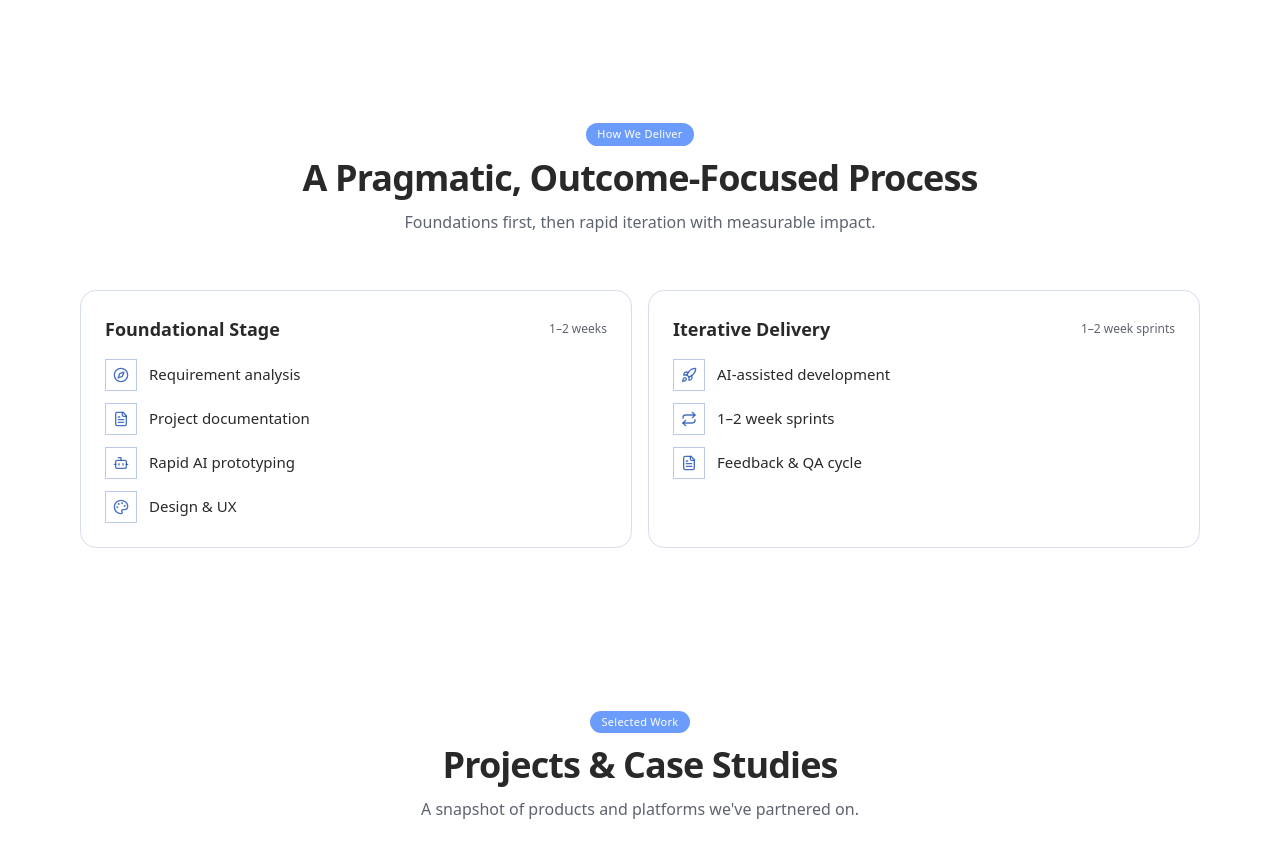
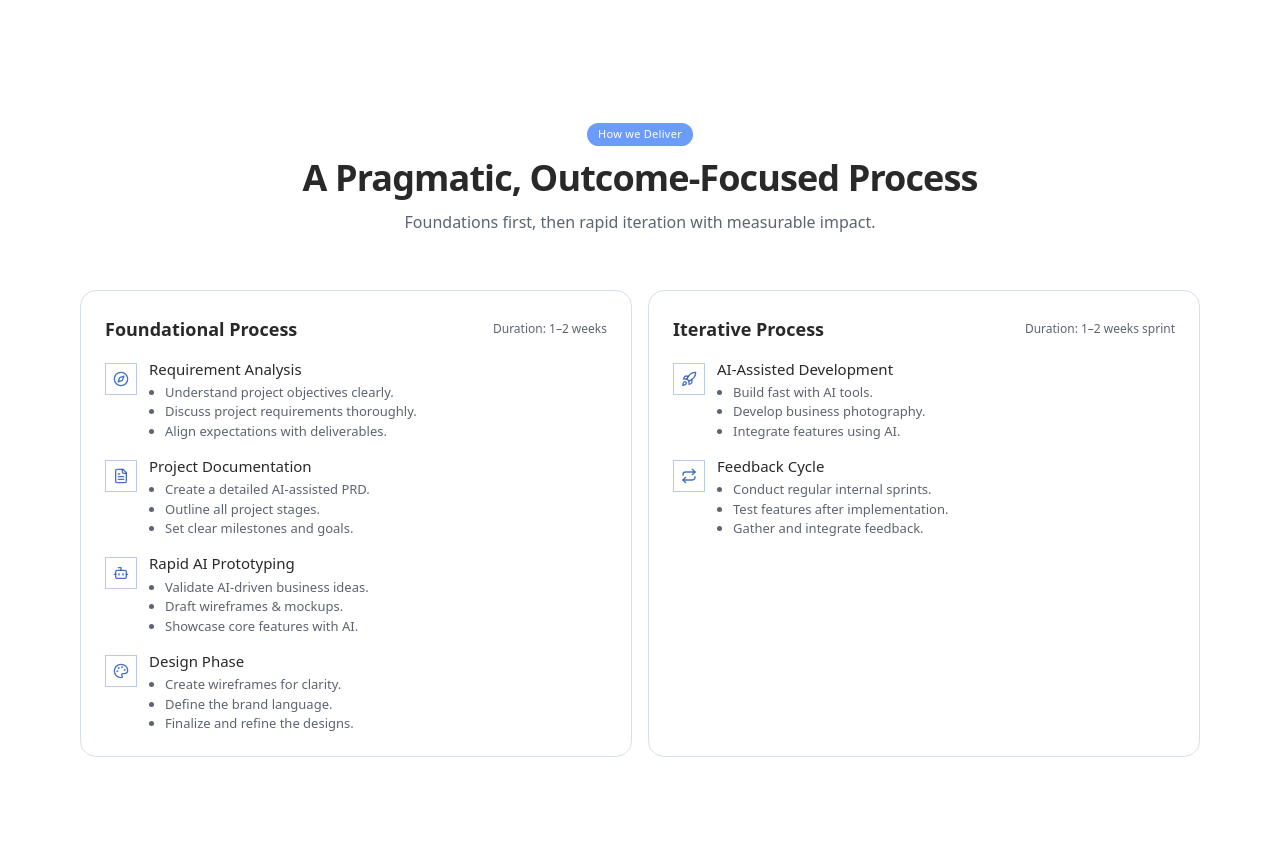
Before and after one commit to rishabhmehta/techpix-website, a Next.js app: page / in a window 1280 px wide. Shown: the part 1620-2487 px from the top of the page. Built offline with nearby package versions, Linux system fonts and the light colour scheme.

Commit message:
refactor: enhance ProcessSection structure with detailed steps and improved semantics

```diff
--- a/components/sections/process.tsx
+++ b/components/sections/process.tsx
@@ -1,17 +1,70 @@
 import { Badge } from '@/components/ui/badge';
 import { Compass, FileText, Bot, Palette, Repeat, Rocket } from 'lucide-react';
 
-const FOUNDATION = [
-  { icon: Compass, label: 'Requirement analysis' },
-  { icon: FileText, label: 'Project documentation' },
-  { icon: Bot, label: 'Rapid AI prototyping' },
-  { icon: Palette, label: 'Design & UX' },
+type Step = {
+  icon: React.ComponentType<{ className?: string }>;
+  title: string;
+  points: string[];
+};
+
+const FOUNDATION: Step[] = [
+  {
+    icon: Compass,
+    title: 'Requirement Analysis',
+    points: [
+      'Understand project objectives clearly.',
+      'Discuss project requirements thoroughly.',
+      'Align expectations with deliverables.',
+    ],
+  },
+  {
+    icon: FileText,
+    title: 'Project Documentation',
+    points: [
+      'Create a detailed AI-assisted PRD.',
+      'Outline all project stages.',
+      'Set clear milestones and goals.',
+    ],
+  },
+  {
+    icon: Bot,
+    title: 'Rapid AI Prototyping',
+    points: [
+      'Validate AI-driven business ideas.',
+      'Draft wireframes & mockups.',
+      'Showcase core features with AI.',
+    ],
+  },
+  {
+    icon: Palette,
+    title: 'Design Phase',
+    points: [
+      'Create wireframes for clarity.',
+      'Define the brand language.',
+      'Finalize and refine the designs.',
+    ],
+  },
 ];
 
-const ITERATION = [
-  { icon: Rocket, label: 'AI‑assisted development' },
-  { icon: Repeat, label: '1–2 week sprints' },
-  { icon: FileText, label: 'Feedback & QA cycle' },
+const ITERATION: Step[] = [
+  {
+    icon: Rocket,
+    title: 'AI‑Assisted Development',
+    points: [
+      'Build fast with AI tools.',
+      'Develop business photography.',
+      'Integrate features using AI.',
+    ],
+  },
+  {
+    icon: Repeat,
+    title: 'Feedback Cycle',
+    points: [
+      'Conduct regular internal sprints.',
+      'Test features after implementation.',
+      'Gather and integrate feedback.',
+    ],
+  },
 ];
 
 export function ProcessSection() {
@@ -22,7 +75,7 @@ export function ProcessSection() {
     >
       <div className="mb-10 text-center md:mb-14">
         <Badge variant="accent" className="mb-3">
-          How We Deliver
+          How we Deliver
         </Badge>
         <h2 className="font-serif text-3xl font-bold tracking-tight md:text-4xl">
           A Pragmatic, Outcome‑Focused Process
@@ -35,16 +88,27 @@ export function ProcessSection() {
       <div className="grid items-stretch gap-4 md:grid-cols-2">
         <div className="bg-card/60 relative overflow-hidden rounded-2xl border p-6 shadow-sm">
           <div className="mb-4 flex items-center justify-between">
-            <h3 className="text-lg font-semibold">Foundational Stage</h3>
-            <span className="text-muted-foreground text-xs">1–2 weeks</span>
+            <h3 className="text-lg font-semibold">Foundational Process</h3>
+            <span className="text-muted-foreground text-xs">
+              Duration: 1–2 weeks
+            </span>
           </div>
-          <ul className="grid gap-3">
-            {FOUNDATION.map(({ icon: Icon, label }) => (
-              <li key={label} className="flex items-center gap-3">
-                <span className="border-primary/30 text-primary/80 bg-background/60 flex size-8 items-center justify-center rounded-md border">
+          <ul className="grid gap-4">
+            {FOUNDATION.map(({ icon: Icon, title, points }) => (
+              <li key={title} className="flex gap-3">
+                <span className="border-primary/30 text-primary/80 bg-background/60 mt-1 flex size-8 shrink-0 items-center justify-center rounded-md border">
                   <Icon className="size-4" />
                 </span>
-                <span className="text-sm md:text-[15px]">{label}</span>
+                <div>
+                  <div className="text-sm font-medium md:text-[15px]">
+                    {title}
+                  </div>
+                  <ul className="text-muted-foreground mt-1 ml-4 list-disc space-y-0.5 text-xs md:text-[13px]">
+                    {points.map((p) => (
+                      <li key={p}>{p}</li>
+                    ))}
+                  </ul>
+                </div>
               </li>
             ))}
           </ul>
@@ -52,18 +116,27 @@ export function ProcessSection() {
 
         <div className="bg-card/60 relative overflow-hidden rounded-2xl border p-6 shadow-sm">
           <div className="mb-4 flex items-center justify-between">
-            <h3 className="text-lg font-semibold">Iterative Delivery</h3>
+            <h3 className="text-lg font-semibold">Iterative Process</h3>
             <span className="text-muted-foreground text-xs">
-              1–2 week sprints
+              Duration: 1–2 weeks sprint
             </span>
           </div>
-          <ul className="grid gap-3">
-            {ITERATION.map(({ icon: Icon, label }) => (
-              <li key={label} className="flex items-center gap-3">
-                <span className="border-primary/30 text-primary/80 bg-background/60 flex size-8 items-center justify-center rounded-md border">
+          <ul className="grid gap-4">
+            {ITERATION.map(({ icon: Icon, title, points }) => (
+              <li key={title} className="flex gap-3">
+                <span className="border-primary/30 text-primary/80 bg-background/60 mt-1 flex size-8 shrink-0 items-center justify-center rounded-md border">
                   <Icon className="size-4" />
                 </span>
-                <span className="text-sm md:text-[15px]">{label}</span>
+                <div>
+                  <div className="text-sm font-medium md:text-[15px]">
+                    {title}
+                  </div>
+                  <ul className="text-muted-foreground mt-1 ml-4 list-disc space-y-0.5 text-xs md:text-[13px]">
+                    {points.map((p) => (
+                      <li key={p}>{p}</li>
+                    ))}
+                  </ul>
+                </div>
               </li>
             ))}
           </ul>
```
